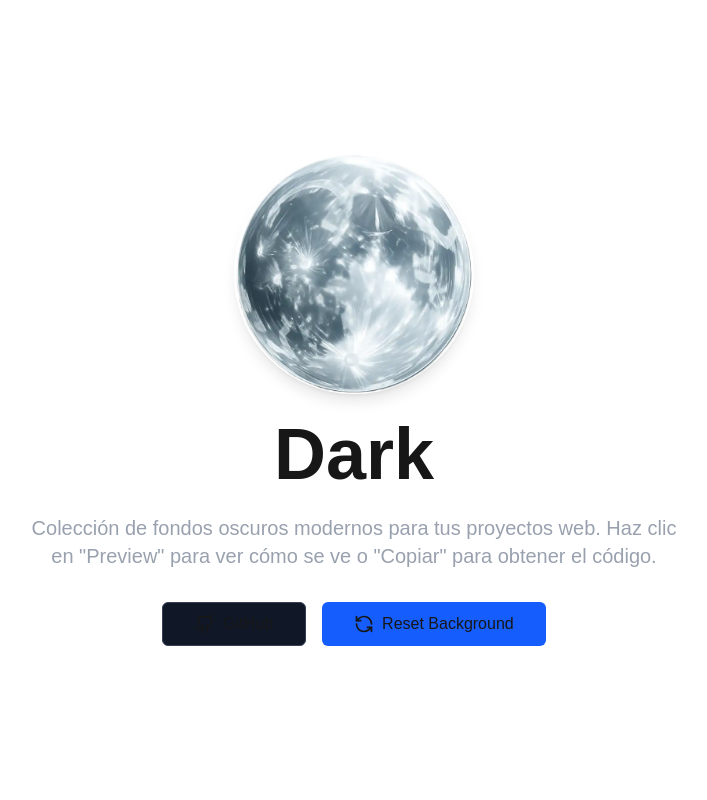
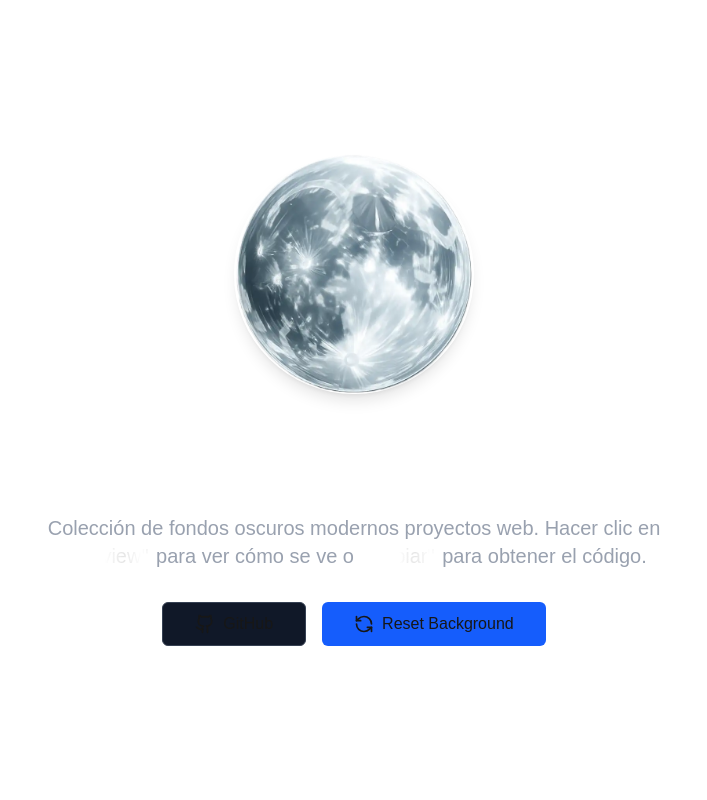
Before and after one commit to RogerAlejandro/dark-place, a Next.js app: page / in a window 1280 px wide. Shown: the top 800 px of the page, without its empty margins (286-993 px from the left). Built offline with nearby package versions, Linux system fonts and the light colour scheme.

Commit message:
2.2.0 versión incial terminada, similar a

```diff
--- a/src/app/(home)/hero-section.tsx
+++ b/src/app/(home)/hero-section.tsx
@@ -21,11 +21,11 @@ export function HeroSection() {
             />
           </div>
         </div>
-        <h1 className="mb-6 text-5xl font-bold md:text-6xl lg:text-7xl">
-          Dark
+        <h1 className="mb-6 text-5xl font-bold text-white md:text-6xl lg:text-7xl">
+          Dark Paz
         </h1>
         <p className="mx-auto mb-8 max-w-2xl text-lg text-gray-400 md:text-xl">
-          Colección de fondos oscuros modernos para tus proyectos web. Haz clic en &quot;Preview&quot; para ver cómo se ve o &quot;Copiar&quot; para obtener el código.
+          Colección de fondos oscuros modernos proyectos web. Hacer clic en <span className="chrome-text">&quot;Preview&quot;</span> para ver cómo se ve o <span className="chrome-text">&quot;Copiar&quot;</span> para obtener el código.
         </p>
         <div className="flex flex-wrap justify-center gap-4">
           <div className="relative group">
--- a/src/app/globals.css
+++ b/src/app/globals.css
@@ -19,6 +19,39 @@
   }
 }
 
+@keyframes chromeShine {
+  0% {
+    background-position: 0% 50%;
+    text-shadow: 0 0 10px rgba(255, 255, 255, 0.8);
+  }
+  50% {
+    background-position: 100% 50%;
+    text-shadow: 0 0 20px rgba(255, 255, 255, 0.9);
+  }
+  100% {
+    background-position: 200% 50%;
+    text-shadow: 0 0 10px rgba(255, 255, 255, 0.8);
+  }
+}
+
+.chrome-text {
+  background: linear-gradient(
+    to right,
+    #ffffff 20%,
+    #e0e0e0 30%,
+    #ffffff 40%,
+    #e0e0e0 50%,
+    #ffffff 60%
+  );
+  background-size: 200% auto;
+  background-clip: text;
+  -webkit-background-clip: text;
+  -webkit-text-fill-color: transparent;
+  animation: chromeShine 3s linear infinite;
+  display: inline-block;
+  padding: 0 2px;
+}
+
 body {
   background: var(--background);
   color: var(--foreground);
```
